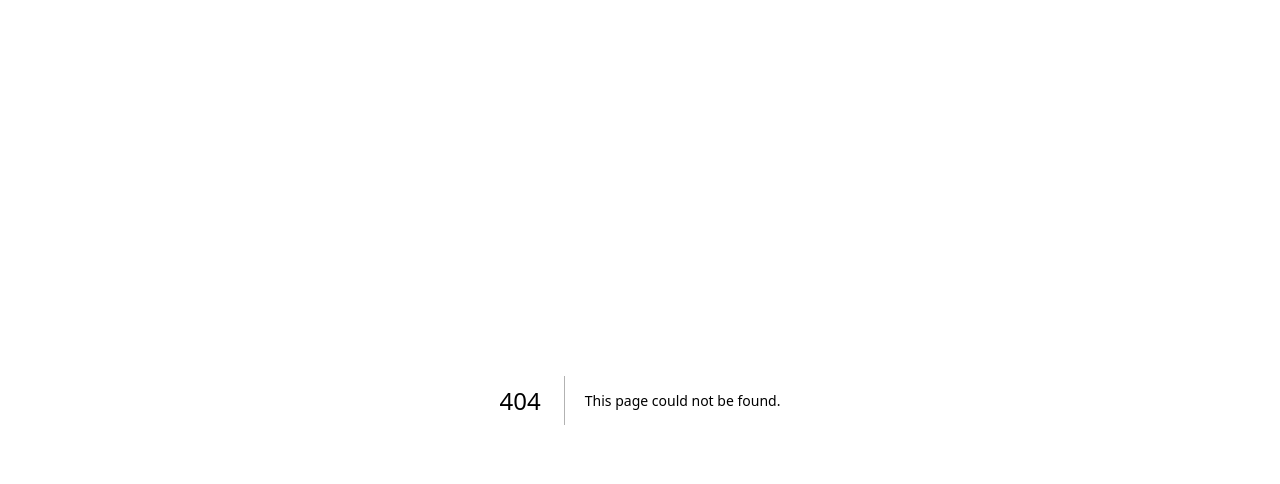
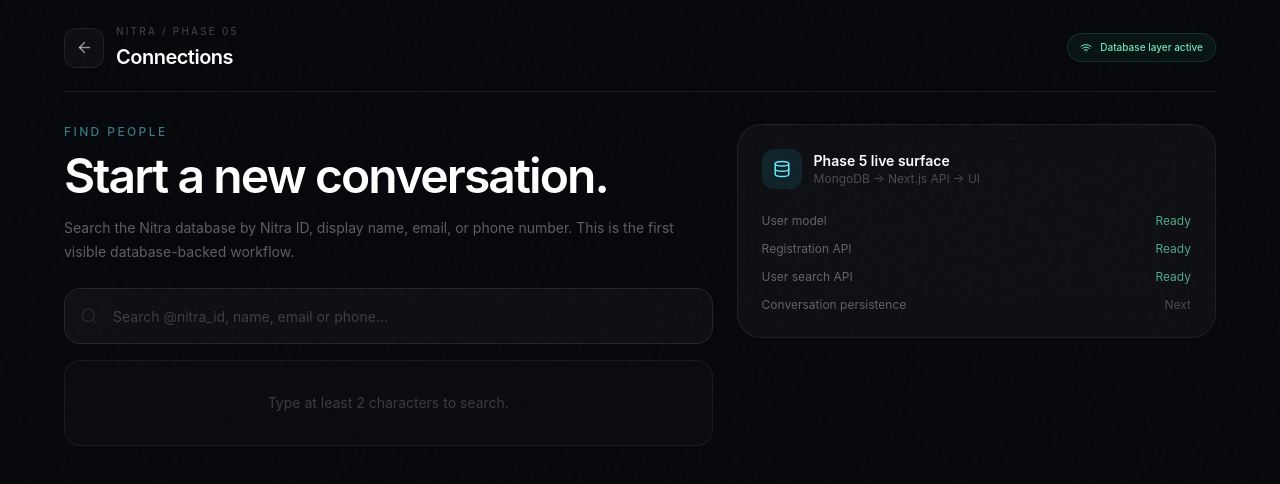
Before and after one commit to nityansh19/Nitra-chat, a Next.js app: page /connections in a window 1280 px wide. Before the commit this address had no page. Shown: the top 484 px of the page. Built offline with nearby package versions, Linux system fonts and the light colour scheme.

Commit message:
feat: add visible Phase 5 connections workspace

```diff
--- /dev/null
+++ b/src/app/connections/page.tsx
@@ -0,0 +1,147 @@
+"use client";
+
+import { AnimatePresence, motion } from "motion/react";
+import { ArrowLeft, Database, MessageCircle, Search, UserPlus, Wifi, X } from "lucide-react";
+import Link from "next/link";
+import { useEffect, useState } from "react";
+
+type FoundUser = {
+  id: string;
+  name: string;
+  email: string;
+  phone: string;
+  nitraId: string;
+  initials: string;
+  bio?: string;
+  status?: string;
+};
+
+function Avatar({ initials }: { initials: string }) {
+  return (
+    <div className="flex h-12 w-12 shrink-0 items-center justify-center rounded-2xl bg-gradient-to-br from-violet-400 to-cyan-400 p-px">
+      <div className="flex h-full w-full items-center justify-center rounded-[15px] bg-[#11131a] text-sm font-semibold text-white">{initials}</div>
+    </div>
+  );
+}
+
+export default function ConnectionsPage() {
+  const [query, setQuery] = useState("");
+  const [users, setUsers] = useState<FoundUser[]>([]);
+  const [loading, setLoading] = useState(false);
+  const [error, setError] = useState("");
+  const [selected, setSelected] = useState<FoundUser | null>(null);
+  const [currentUser, setCurrentUser] = useState<FoundUser | null>(null);
+
+  useEffect(() => {
+    const saved = localStorage.getItem("nitra-demo-user");
+    if (saved) {
+      const user = JSON.parse(saved);
+      setCurrentUser({
+        id: user.id ?? "local",
+        name: user.name,
+        email: user.email,
+        phone: user.phone ?? "",
+        nitraId: user.nitraId ?? user.id,
+        initials: user.initials ?? "NC",
+        bio: user.bio ?? "",
+        status: user.status ?? "Available",
+      });
+    }
+  }, []);
+
+  useEffect(() => {
+    if (query.trim().length < 2) {
+      setUsers([]);
+      setError("");
+      return;
+    }
+    const timer = window.setTimeout(async () => {
+      setLoading(true);
+      setError("");
+      try {
+        const response = await fetch(`/api/users/search?q=${encodeURIComponent(query.trim())}`);
+        const data = await response.json();
+        if (!response.ok) throw new Error(data.error || "Search failed");
+        setUsers(data.users ?? []);
+      } catch (err) {
+        setUsers([]);
+        setError(err instanceof Error ? err.message : "Unable to search Nitra.");
+      } finally {
+        setLoading(false);
+      }
+    }, 350);
+    return () => window.clearTimeout(timer);
+  }, [query]);
+
+  return (
+    <main className="noise min-h-screen bg-[#07080c] px-4 py-6 text-white sm:px-8 lg:px-12">
+      <div className="mx-auto max-w-6xl">
+        <header className="flex items-center justify-between border-b border-white/[.07] pb-5">
+          <div className="flex items-center gap-3">
+            <Link href="/" className="flex h-10 w-10 items-center justify-center rounded-xl border border-white/[.08] bg-white/[.03] text-white/55 transition hover:bg-white/[.07] hover:text-white" aria-label="Back to Nitra Chat">
+              <ArrowLeft size={17} />
+            </Link>
+            <div>
+              <p className="text-[10px] uppercase tracking-[.22em] text-white/25">Nitra / Phase 05</p>
+              <h1 className="mt-1 text-xl font-semibold tracking-tight">Connections</h1>
+            </div>
+          </div>
+          <div className="hidden items-center gap-2 rounded-full border border-emerald-400/15 bg-emerald-400/[.06] px-3 py-1.5 text-[10px] font-medium text-emerald-300 sm:flex">
+            <Wifi size={12} /> Database layer active
+          </div>
+        </header>
+
+        <section className="grid gap-6 py-8 lg:grid-cols-[1.15fr_.85fr]">
+          <div>
+            <div className="mb-6 max-w-2xl">
+              <p className="text-xs font-medium uppercase tracking-[.2em] text-cyan-300/50">Find people</p>
+              <h2 className="mt-3 text-4xl font-semibold tracking-[-.04em] sm:text-5xl">Start a new conversation.</h2>
+              <p className="mt-4 text-sm leading-6 text-white/35">Search the Nitra database by Nitra ID, display name, email, or phone number. This is the first visible database-backed workflow.</p>
+            </div>
+
+            <div className="relative">
+              <Search className="absolute left-4 top-1/2 -translate-y-1/2 text-white/25" size={18} />
+              <input value={query} onChange={(e) => setQuery(e.target.value)} placeholder="Search @nitra_id, name, email or phone…" className="h-14 w-full rounded-2xl border border-white/[.09] bg-white/[.035] pl-12 pr-12 text-sm text-white outline-none backdrop-blur-xl transition placeholder:text-white/20 focus:border-white/20" />
+              {query && <button onClick={() => setQuery("")} className="absolute right-4 top-1/2 -translate-y-1/2 text-white/25 hover:text-white" aria-label="Clear search"><X size={16} /></button>}
+            </div>
+
+            <div className="mt-4 space-y-2">
+              <AnimatePresence mode="popLayout">
+                {users.map((user) => (
+                  <motion.button key={user.id} layout initial={{ opacity: 0, y: 8 }} animate={{ opacity: 1, y: 0 }} exit={{ opacity: 0, y: -8 }} onClick={() => setSelected(user)} className="flex w-full items-center gap-4 rounded-2xl border border-white/[.06] bg-white/[.025] p-4 text-left transition hover:border-white/[.12] hover:bg-white/[.05]">
+                    <Avatar initials={user.initials} />
+                    <div className="min-w-0 flex-1"><p className="truncate text-sm font-semibold">{user.name}</p><p className="mt-1 truncate text-xs text-cyan-300/55">{user.nitraId}</p><p className="mt-1 truncate text-xs text-white/25">{user.status || "Available"}</p></div>
+                    <UserPlus size={17} className="text-white/25" />
+                  </motion.button>
+                ))}
+              </AnimatePresence>
+              {loading && <div className="rounded-2xl border border-white/[.06] bg-white/[.025] p-5 text-sm text-white/35">Searching the Nitra database…</div>}
+              {!loading && query.length >= 2 && users.length === 0 && !error && <div className="rounded-2xl border border-dashed border-white/[.08] p-8 text-center text-sm text-white/25">No Nitra users found for this search.</div>}
+              {error && <div className="rounded-2xl border border-red-400/10 bg-red-400/[.04] p-5 text-sm text-red-200/70">{error}<p className="mt-1 text-xs text-white/20">Check your MONGODB_URI and make sure the database is reachable.</p></div>}
+              {query.length < 2 && <div className="rounded-2xl border border-white/[.06] bg-white/[.02] p-8 text-center text-sm text-white/20">Type at least 2 characters to search.</div>}
+            </div>
+          </div>
+
+          <aside className="space-y-4">
+            <div className="rounded-3xl border border-white/[.07] bg-white/[.035] p-6 backdrop-blur-xl">
+              <div className="flex items-center gap-3"><div className="flex h-10 w-10 items-center justify-center rounded-xl bg-cyan-400/10 text-cyan-300"><Database size={18} /></div><div><p className="text-sm font-semibold">Phase 5 live surface</p><p className="text-xs text-white/25">MongoDB → Next.js API → UI</p></div></div>
+              <div className="mt-6 space-y-3 text-xs text-white/35"><div className="flex justify-between"><span>User model</span><span className="text-emerald-300/70">Ready</span></div><div className="flex justify-between"><span>Registration API</span><span className="text-emerald-300/70">Ready</span></div><div className="flex justify-between"><span>User search API</span><span className="text-emerald-300/70">Ready</span></div><div className="flex justify-between"><span>Conversation persistence</span><span className="text-white/25">Next</span></div></div>
+            </div>
+
+            {currentUser && <div className="rounded-3xl border border-white/[.07] bg-gradient-to-br from-white/[.06] to-white/[.02] p-6"><p className="text-[10px] uppercase tracking-[.2em] text-white/25">Your Nitra identity</p><div className="mt-5 flex items-center gap-3"><Avatar initials={currentUser.initials} /><div className="min-w-0"><p className="truncate font-semibold">{currentUser.name}</p><p className="truncate text-xs text-cyan-300/55">{currentUser.nitraId}</p></div></div><Link href="/profile" className="mt-5 flex h-10 items-center justify-center gap-2 rounded-xl border border-white/[.08] bg-white/[.025] text-xs text-white/55 transition hover:bg-white/[.06] hover:text-white"><MessageCircle size={14} /> Open profile</Link></div>}
+          </aside>
+        </section>
+      </div>
+
+      <AnimatePresence>
+        {selected && <motion.div initial={{ opacity: 0 }} animate={{ opacity: 1 }} exit={{ opacity: 0 }} className="fixed inset-0 z-50 flex items-end justify-center bg-black/60 p-4 backdrop-blur-sm sm:items-center" onClick={() => setSelected(null)}>
+          <motion.div initial={{ opacity: 0, y: 18, scale: .98 }} animate={{ opacity: 1, y: 0, scale: 1 }} exit={{ opacity: 0, y: 18 }} onClick={(e) => e.stopPropagation()} className="w-full max-w-md rounded-3xl border border-white/[.09] bg-[#11131a] p-6 shadow-2xl">
+            <div className="flex items-start justify-between"><div className="flex items-center gap-3"><Avatar initials={selected.initials} /><div><p className="font-semibold">{selected.name}</p><p className="text-xs text-cyan-300/55">{selected.nitraId}</p></div></div><button onClick={() => setSelected(null)} className="text-white/25 hover:text-white" aria-label="Close"><X size={18} /></button></div>
+            <p className="mt-6 text-sm leading-6 text-white/40">{selected.bio || selected.status || "Nitra user"}</p>
+            <button onClick={() => alert("Conversation creation will connect to the conversation API in the next database step.")} className="mt-6 flex h-11 w-full items-center justify-center gap-2 rounded-xl bg-white text-sm font-semibold text-black hover:bg-white/90"><MessageCircle size={16} /> Start conversation</button>
+          </motion.div>
+        </motion.div>}
+      </AnimatePresence>
+    </main>
+  );
+}
```
